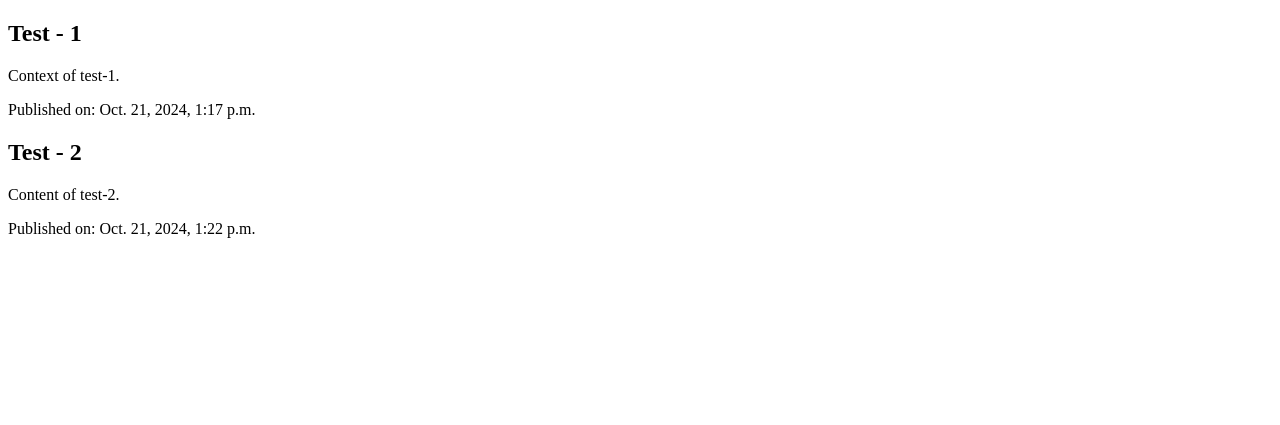
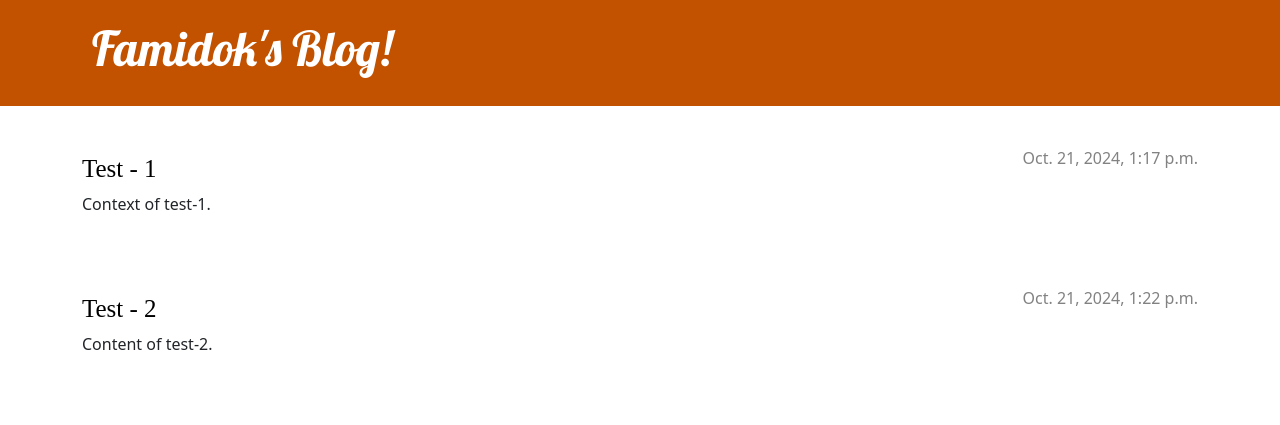
Before and after one commit to famidok/Flog, a Django app: page / in a window 1280 px wide. Shown: the top 425 px of the page. Run offline with Django 5.2, Linux system fonts and the light colour scheme; data comes from the database, SQL or seed files in the repository.

Commit message:
Add HTML, CSS and function that depends on

```diff
--- /dev/null
+++ b/Flog/Blog/static/css/blog.css
@@ -0,0 +1,77 @@
+h1 a, h2 a {
+    color: #C25100;
+    font-family: 'Lobster';
+}
+
+.page-header {
+    background-color: #C25100;
+    margin-top: 0;
+    margin-bottom: 40px;
+    padding: 20px 20px 20px 40px;
+}
+
+.page-header h1,
+.page-header h1 a,
+.page-header h1 a:visited,
+.page-header h1 a:active {
+    color: #ffffff;
+    font-size: 36pt;
+    text-decoration: none;
+}
+
+h1,
+h2,
+h3,
+h4 {
+    font-family: 'Lobster', cursive;
+}
+
+.date {
+    color: #828282;
+}
+
+.save {
+    float: right;
+}
+
+.post-form textarea,
+.post-form input {
+    width: 100%;
+}
+
+.top-menu,
+.top-menu:hover,
+.top-menu:visited {
+    color: #ffffff;
+    float: right;
+    font-size: 26pt;
+    margin-right: 20px;
+}
+
+.post {
+    margin-bottom: 70px;
+}
+
+.post h2 a,
+.post h2 a:visited {
+    color: #000000;
+    font-family: 'Ubuntu';font-size: 25px;
+    text-decoration: none;
+}
+
+.post > .date,
+.post > .actions {
+    float: right;
+}
+
+.btn-secondary,
+.btn-secondary:visited {
+    color: #C25100;
+    background: none;
+    border-color: #C25100;
+}
+
+.btn-secondary:hover {
+    color: #FFFFFF;
+    background-color: #C25100;
+}
--- /dev/null
+++ b/Flog/Blog/templates/base.html
@@ -0,0 +1,26 @@
+{% load static %}
+<!DOCTYPE html>
+<html>
+    <head>
+        <title>Django Girls blog</title>
+        <link rel="stylesheet" href="https://cdn.jsdelivr.net/npm/bootstrap@5.1.3/dist/css/bootstrap.min.css" integrity="sha384-1BmE4kWBq78iYhFldvKuhfTAU6auU8tT94WrHftjDbrCEXSU1oBoqyl2QvZ6jIW3" crossorigin="anonymous">
+        <link rel="stylesheet" href="https://fonts.googleapis.com/css?family=Lobster&subset=latin,latin-ext">
+        <link rel="stylesheet" href="{% static 'css/blog.css' %}">
+    </head>
+    <body>
+        <header class="page-header">
+          <div class="container">
+              <h1><a href="/">Famidok's Blog!</a></h1>
+          </div>
+        </header>
+        <main class="container">
+            <div class="row">
+                <div class="col">
+                {% block content %}
+                {% endblock %}
+                </div>
+            </div>
+        </main>
+    </body>
+
+</html>
--- a/Flog/Blog/templates/post_list.html
+++ b/Flog/Blog/templates/post_list.html
@@ -1,19 +1,13 @@
-<!DOCTYPE html>
-<html lang="en">
-<head>
-    <meta charset="UTF-8">
-    <meta name="viewport" content="width=device-width, initial-scale=1.0">
-    <title>Flog by Famidok</title>
-</head>
-<body>
+{% extends 'base.html' %}
 
+{% block content %}
     {% for post in posts %}
-    <article>
-        <h2>{{ post.title }}</h2>
-        <p>{{ post.content | linebreaksbr }}</p>
-        <time>Published on: {{ post.published_date }}</time>
-    </article>
+        <article class="post">
+            <time class="date">
+                {{ post.published_date }}
+            </time>
+            <h2><a href="{% url 'post_detail' pk=post.pk %}">{{ post.title }}</a></h2>
+            <p>{{ post.content|linebreaksbr }}</p>
+        </article>
     {% endfor %}
-
-</body>
-</html>
+{% endblock %}
--- a/Flog/Blog/urls.py
+++ b/Flog/Blog/urls.py
@@ -2,5 +2,6 @@ from django.urls import path
 from . import views
 
 urlpatterns = [
-    path('', views.post_list, name='post_list')
+    path('', views.post_list, name='post_list'),
+    path('post/<int:pk>/', views.post_detail, name='post_detail'),
 ]
--- a/Flog/Blog/views.py
+++ b/Flog/Blog/views.py
@@ -1,4 +1,4 @@
-from django.shortcuts import render
+from django.shortcuts import render, get_object_or_404
 from django.utils import timezone
 from .models import Post
 
@@ -8,3 +8,7 @@ def post_list(request):
         'posts' : posts
     }
     return render(request, 'post_list.html', context)
+
+def post_detail(request, pk):
+    post = get_object_or_404(Post, pk=pk)
+    return render(request, 'post_detail.html', {'post': post})
```
Also changed, not shown: Flog/Blog/templates/post_detail.html (added, +13 -0 lines).
